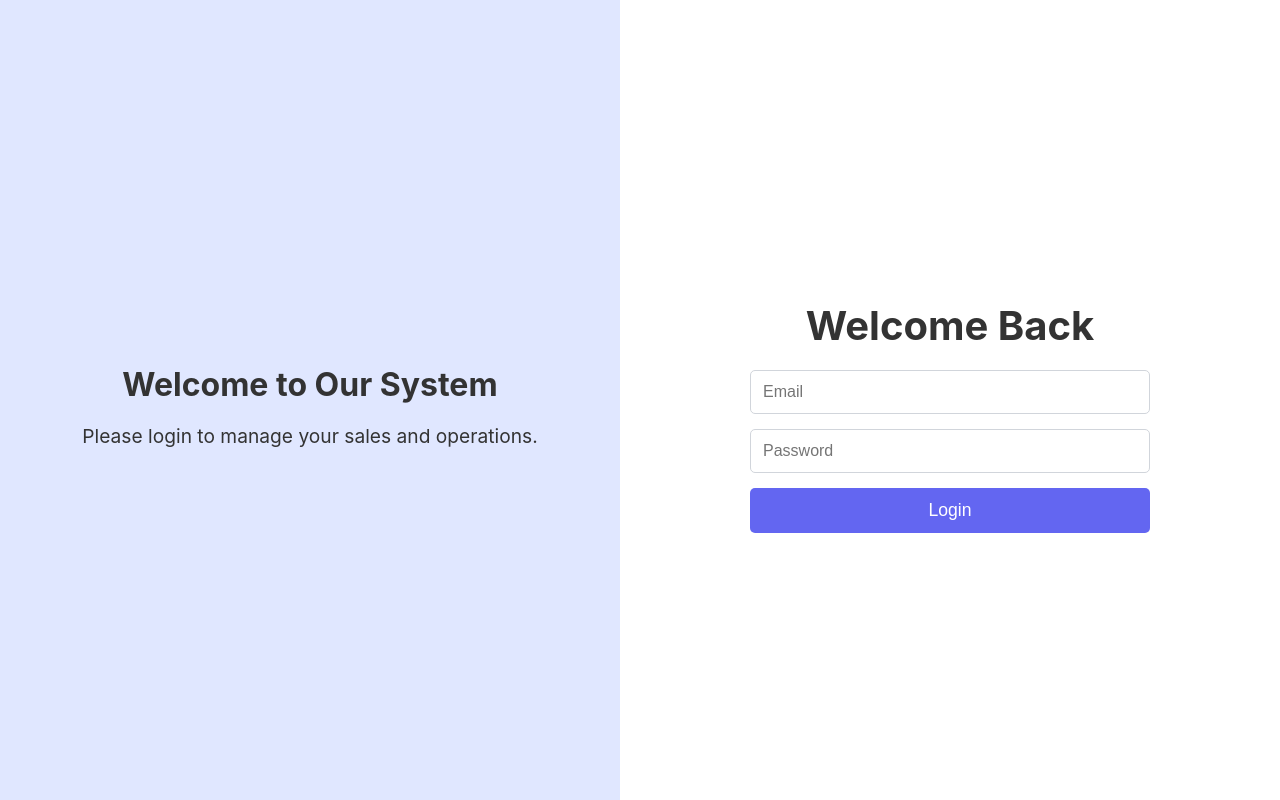
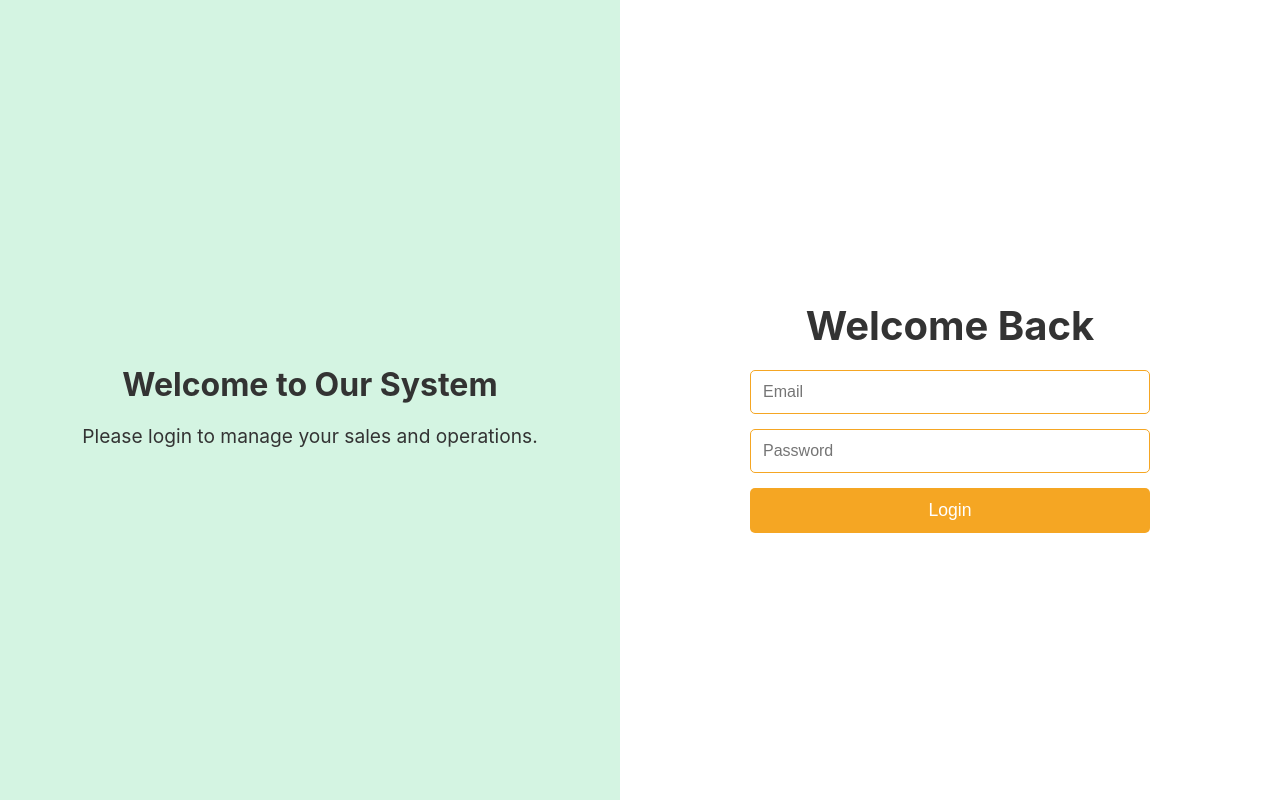
Before and after one commit to kanzh24/fontendcnpm, a React (Create React App) app: page / in a window 1280 px wide. Built offline with nearby package versions, Linux system fonts and the light colour scheme.

Commit message:
update css login + header user

```diff
--- a/src/components/Sales/Header.js
+++ b/src/components/Sales/Header.js
@@ -1,6 +1,30 @@
-import React from 'react';
+import React, { useState, useEffect } from 'react';
+import { useParams } from 'react-router-dom';
+import { getTableById } from '../../api/api'; // Import API function
+import { toast, ToastContainer } from 'react-toastify';
 
 const Header = () => {
+  const { tableId } = useParams(); // Lấy tableId từ URL params
+  const [table, setTable] = useState(null); // State to store table data
+
+  // Fetch table data on component mount or when tableId changes
+  useEffect(() => {
+    const fetchTable = async () => {
+      if (tableId) {
+        try {
+          const tableData = await getTableById(tableId); // Call API to get table info
+          console.log(tableData)
+          setTable(tableData); // Update state with fetched data
+        } catch (error) {
+          console.error('Error fetching table:', error);
+          toast.error('Không tìm thấy thông tin bàn. Vui lòng quét mã QR trước.');
+
+        }
+      }
+    };
+    fetchTable();
+  }, [tableId]);
+
   return (
     <header className="header">
       {/* Logo */}
@@ -9,19 +33,13 @@ const Header = () => {
         <h1>Website Name</h1>
       </div>
 
-      {/* Search Bar */}
-      <div className="header-search">
-        <input type="text" placeholder="Tìm kiếm sản phẩm..." />
-        <button>
-          <i className="fa fa-search"></i>
-        </button>
-      </div>
-
-      {/* User Info Button */}
-      <div className="header-user">
-        <button>
-          <i className="fa fa-user-circle"></i>
-        </button>
+      {/* Table Info */}
+      <div className="header-table">
+        {table ? (
+          <span>{table.name || table.id || 'N/A'}</span> // Adjust based on API response structure
+        ) : (
+          <span>Loading...</span>
+        )}
       </div>
     </header>
   );
--- a/src/styles/Login.css
+++ b/src/styles/Login.css
@@ -2,7 +2,7 @@
 .login-container {
   display: flex;
   min-height: 100vh;
-  background-color: #f4f4f9;
+  background-color: #F5F5F5; /* Light gray background similar to the image */
 }
 
 .login-left {
@@ -10,7 +10,7 @@
   display: flex;
   justify-content: center;
   align-items: center;
-  background-color: #e0e7ff;
+  background-color: #D4F4E2; /* Light green background for the left side */
   padding: 20px;
 }
 
@@ -35,7 +35,7 @@
   justify-content: center;
   align-items: center;
   padding: 40px;
-  background-color: #ffffff;
+  background-color: #FFFFFF; /* White background for the right side */
 }
 
 .login-welcome {
@@ -45,7 +45,7 @@
 }
 
 .error-message {
-  color: #e53e3e;
+  color: #D32F2F; /* Red for error messages */
   margin-bottom: 20px;
   font-size: 1rem;
 }
@@ -61,21 +61,21 @@
 .login-input {
   padding: 12px;
   font-size: 1rem;
-  border: 1px solid #d1d5db;
+  border: 1px solid #F5A623; /* Orange border for inputs */
   border-radius: 5px;
   outline: none;
   transition: border-color 0.3s;
 }
 
 .login-input:focus {
-  border-color: #6366f1;
+  border-color: #E59400; /* Darker orange on focus */
 }
 
 .login-button {
   padding: 12px;
   font-size: 1.1rem;
-  color: #ffffff;
-  background-color: #6366f1;
+  color: #FFFFFF;
+  background-color: #F5A623; /* Orange button */
   border: none;
   border-radius: 5px;
   cursor: pointer;
@@ -83,5 +83,5 @@
 }
 
 .login-button:hover {
-  background-color: #4f46e5;
+  background-color: #E59400; /* Darker orange on hover */
 }
```
